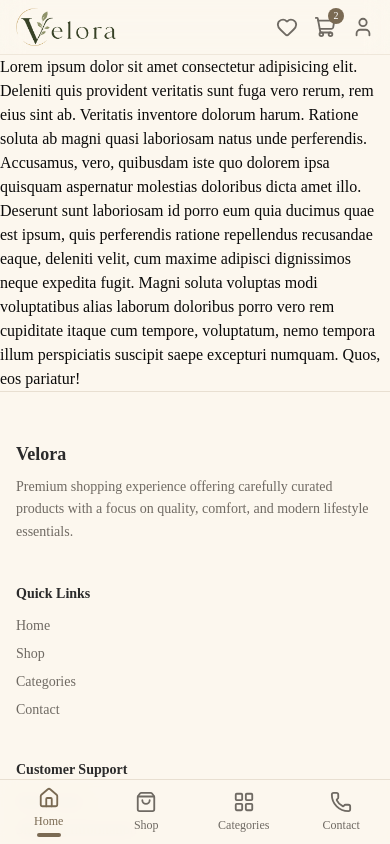
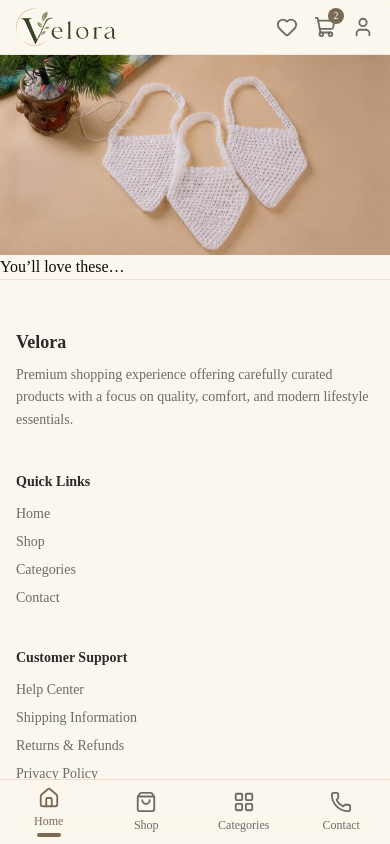
Before and after one commit to Niaz-Tan/Velora, a Next.js app: page / in a window 390 px wide. Shown: the top 844 px of the page. Built offline with nearby package versions, Linux system fonts and the light colour scheme.

Commit message:
feat: responsive banner added

```diff
--- a/app/(main)/page.js
+++ b/app/(main)/page.js
@@ -1,21 +1,18 @@
-const HomepPage = () => {
+import Image from "next/image";
+
+export default function Banner() {
   return (
-    <div>
-      <p>
-        Lorem ipsum dolor sit amet consectetur adipisicing elit. Deleniti quis
-        provident veritatis sunt fuga vero rerum, rem eius sint ab. Veritatis
-        inventore dolorum harum. Ratione soluta ab magni quasi laboriosam natus
-        unde perferendis. Accusamus, vero, quibusdam iste quo dolorem ipsa
-        quisquam aspernatur molestias doloribus dicta amet illo. Deserunt sunt
-        laboriosam id porro eum quia ducimus quae est ipsum, quis perferendis
-        ratione repellendus recusandae eaque, deleniti velit, cum maxime
-        adipisci dignissimos neque expedita fugit. Magni soluta voluptas modi
-        voluptatibus alias laborum doloribus porro vero rem cupiditate itaque
-        cum tempore, voluptatum, nemo tempora illum perspiciatis suscipit saepe
-        excepturi numquam. Quos, eos pariatur!
-      </p>
+    <>
+    <div className="relative w-full h-[200px] sm:h-[300px] md:h-[400px] lg:h-[500px] xl:h-[600px] overflow-hidden">
+      <Image
+        src="/pouchBanner.jpg"
+        alt="banner"
+        fill
+        priority
+        className="object-cover"
+      />
     </div>
+    <p>You’ll love these…</p>
+    </>
   );
-};
-
-export default HomepPage;
+}
```
